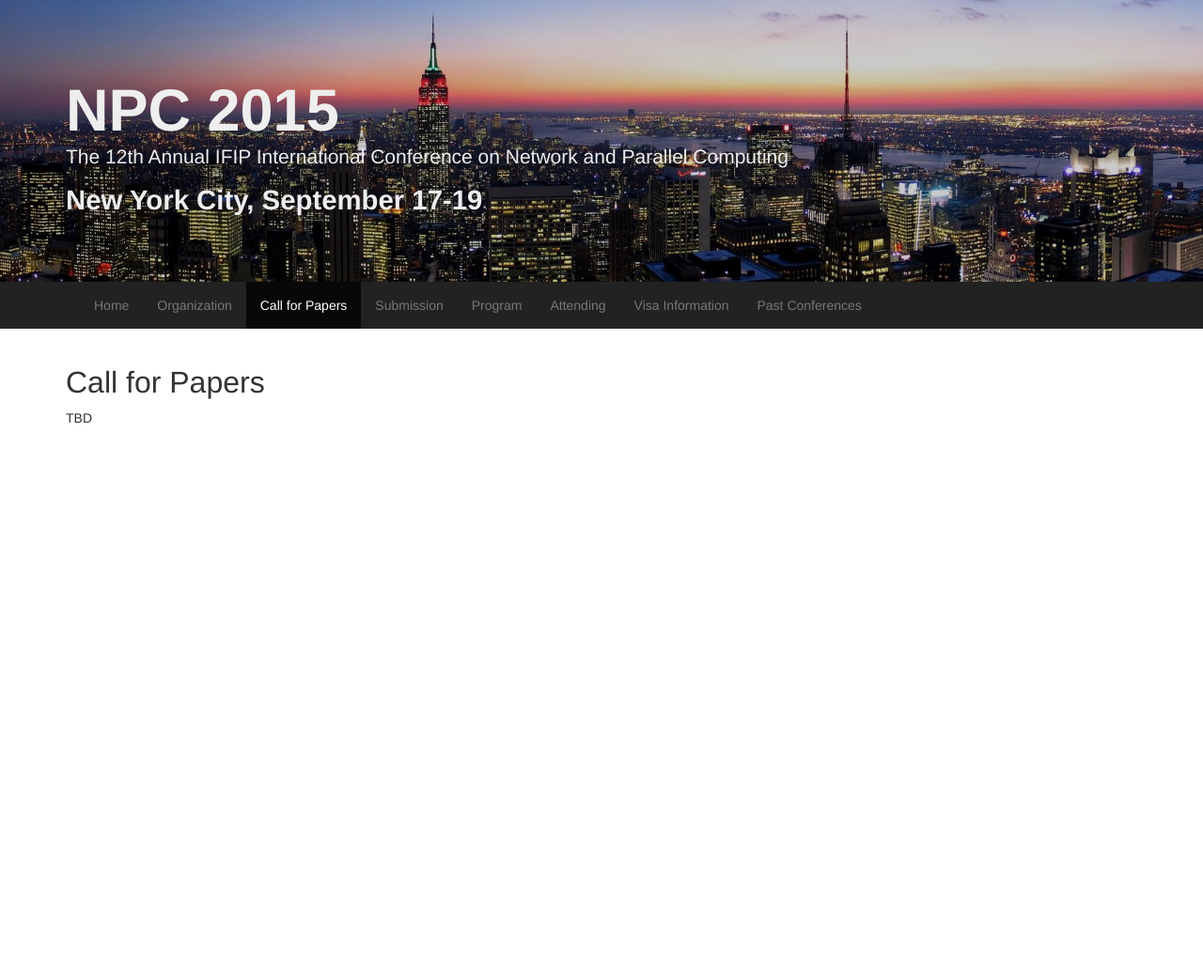
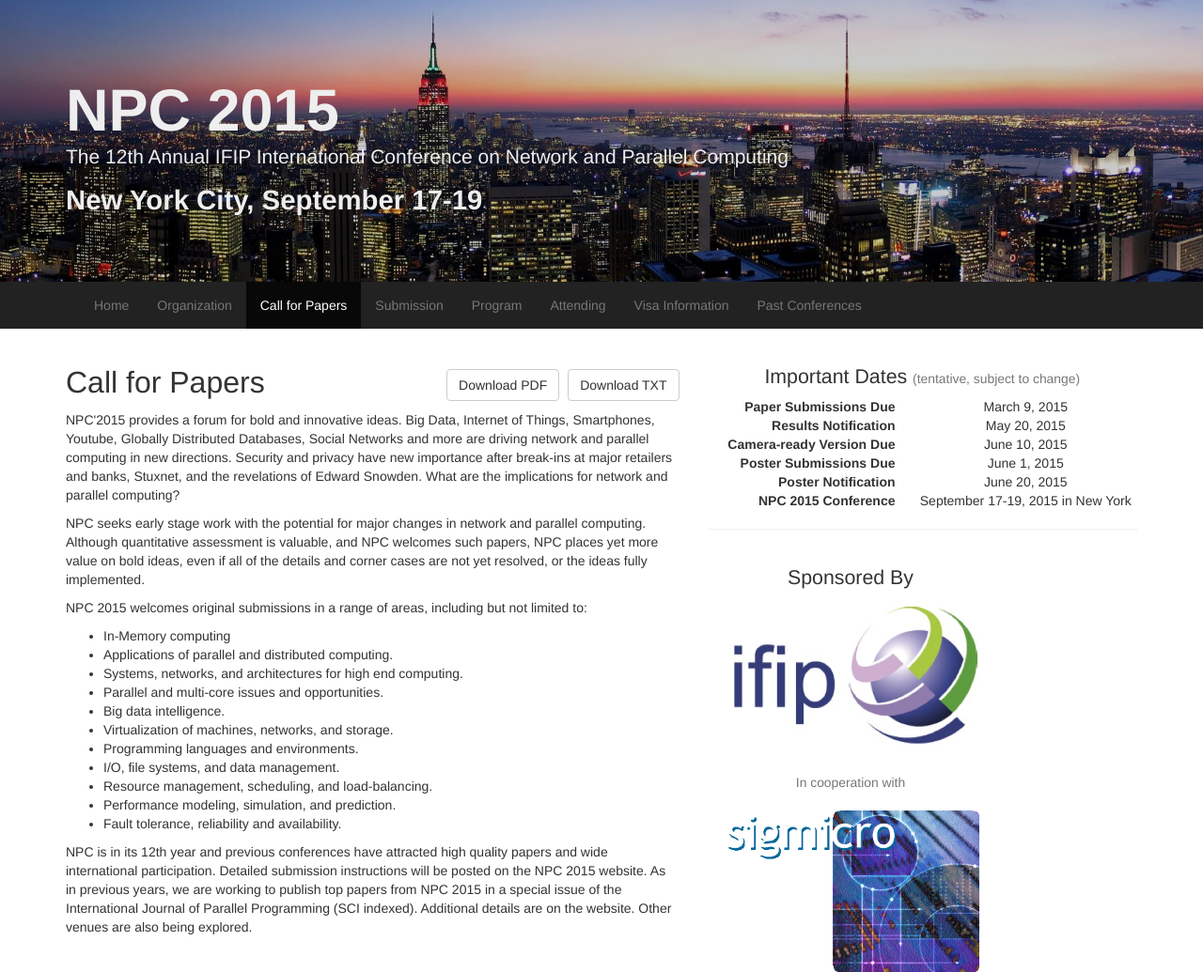
Before and after one commit to ccurtsinger/npc15, a Jekyll site: the page built from call.md, in a window 1280 px wide. Shown: the whole page at 94% size. Built offline with Jekyll 4.4.1, drawn with Linux system fonts in a browser that asks for light colours; nearby versions of some CDN libraries; before the commit the page ends 900 px from its top, so only the background shows below that.

Commit message:
Added PC and call

```diff
--- a/_includes/dates.html
+++ b/_includes/dates.html
@@ -2,7 +2,7 @@
 
 <dl class="dl-horizontal dl-horizontal-wide">
   <dt>Paper Submissions Due</dt>
-  <dd>March 20, 2015</dd>
+  <dd>March 9, 2015</dd>
 
   <dt>Results Notification</dt>
   <dd>May 20, 2015</dd>
--- /dev/null
+++ b/_includes/sponsors.html
@@ -0,0 +1,6 @@
+<div class="col-md-8 col-sm-4 col-xs-5">
+<h3>Sponsored By</h3>
+<img src="/images/ifip.jpg" class="img-responsive">
+<h3><small>In cooperation with</small></h3>
+<img src="/images/sigmicro.gif" class="img-responsive">
+</div>
--- a/call.md
+++ b/call.md
@@ -1,10 +1,59 @@
 ---
-layout: page
+layout: default
 title: Call for Papers
 weight: 2
 in_nav: true
 permalink: /call/
 ---
 
-## Call for Papers
-TBD
+<div class="row">
+  <div class="col-md-7">
+    <h2 class="pull-left">Call for Papers</h2>
+    <h2 class="pull-right">
+      <a href="/files/CFP_NPC2015_v6.pdf" alt="download PDF version" class="btn btn-default">
+        Download PDF
+      </a>
+      <a href="/files/CFP_NPC2015_v6.txt" alt="download text version" class="btn btn-default">
+        Download TXT
+      </a>
+    </h2>
+
+    <span class="clearfix"></span>
+
+    <p>
+      NPC'2015 provides a forum for bold and innovative ideas.  Big Data, Internet of Things, Smartphones, Youtube, Globally Distributed Databases, Social Networks and more are driving network and parallel computing in new directions.  Security and privacy have new importance after break-ins at major retailers and banks, Stuxnet, and the revelations of Edward Snowden. What are the implications for network and parallel computing?
+    </p>
+
+    <p>
+      NPC seeks early stage work with the potential for major changes in network and parallel computing.  Although quantitative assessment is valuable, and NPC welcomes such papers, NPC places yet more value on bold ideas, even if all of the details and corner cases are not yet resolved, or the ideas fully implemented.
+    </p>
+
+    <p>
+      NPC 2015 welcomes original submissions in a range of areas, including but not limited to:
+    </p>
+
+    <ul>
+      <li>In-Memory computing</li>
+      <li>Applications of parallel and distributed computing.</li>
+      <li>Systems, networks, and architectures for high end computing.</li>
+      <li>Parallel and multi-core issues and opportunities.</li>
+      <li>Big data intelligence.</li>
+      <li>Virtualization of machines, networks, and storage.</li>
+      <li>Programming languages and environments.</li>
+      <li>I/O, file systems, and data management.</li>
+      <li>Resource management, scheduling, and load-balancing.</li>
+      <li>Performance modeling, simulation, and prediction.</li>
+      <li>Fault tolerance, reliability and availability.</li>
+    </ul>
+
+    <p>
+      NPC is in its 12th year and previous conferences have attracted high quality papers and wide international participation.  Detailed submission instructions will be posted on the NPC 2015 website.  As in previous years, we are working to publish top papers from NPC 2015 in a special issue of the International Journal of Parallel Programming (SCI indexed).  Additional details are on the website.  Other venues are also being explored.
+    </p>
+
+  </div>
+  <div class="col-md-5 col-sm-12 text-center">
+    {% include dates.html %}
+    <hr>
+    {% include sponsors.html %}
+  </div>
+</div>
--- /dev/null
+++ b/files/CFP_NPC2015_v6.txt
@@ -0,0 +1,160 @@
+===========================================================================
+                             CALL FOR PAPERS
+
+                                NPC 2015
+The 12th IFIP International Conference on Network and Parallel Computing
+                (SCI / EI indexed proceedings in progress)
+                       http://npc15.cs.umass.edu
+
+           September 17-19, 2015              New York, New York
+
+===========================================================================
+
+SPONSOR:         IFIP
+IN-COOPERATION:  ACM SIGMICRO
+
+===========================================================================
+NPC'2015 provides a forum for bold and innovative ideas.  Big Data, Internet
+of Things, Smartphones, Youtube, Globally Distributed Databases, Social
+Networks and more are driving network and parallel computing in new
+directions.  Security and privacy have new importance after break-ins at
+major retailers and banks, Stuxnet, and the revelations of Edward Snowden.
+What are the implications for network and parallel computing?
+
+NPC seeks early stage work with the potential for major changes in network
+and parallel computing.  Although quantitative assessment is valuable, and
+NPC welcomes such papers, NPC places yet more value on bold ideas, even if
+all of the details and corner cases are not yet resolved, or the ideas fully
+implemented.
+
+NPC 2015 welcomes original submissions in a range of areas, including but not
+limited to:
+
+ o In-Memory computing
+ o Applications of parallel and distributed computing.
+ o Systems, networks, and architectures for high end computing.
+ o Parallel and multi-core issues and opportunities.
+ o Big data intelligence.
+ o Virtualization of machines, networks, and storage.
+ o Programming languages and environments.
+ o I/O, file systems, and data management.
+ o Resource management, scheduling, and load-balancing.
+ o Performance modeling, simulation, and prediction.
+ o Fault tolerance, reliability and availability.
+
+NPC is in its 12th year and previous conferences have attracted high quality
+papers and wide international participation.  Detailed submission instructions
+will be posted on the NPC 2015 website.  As in previous years, we are working
+to publish top papers from NPC 2015 in a special issue of the International
+Journal of Parallel Programming (SCI indexed).  Additional details are on the
+website.  Other venues are also being explored.
+
+===========================================================================
+IMPORTANT DATES (Tentative, subject to change)
+
+Paper Submissions Due             March     9, 2015
+Results notification              May      20, 2015
+Camera-ready version due          June     10, 2015
+Poster submissions due            June      1, 2015
+Poster Notification               June     20, 2015
+
+NPC'2015 Conference in New York   Sept  17-19, 2015
+
+===========================================================================
+GENERAL CO-CHAIRS
+Erik Altman,            IBM
+Hai Jin,                Huazhong University of Science & Technology
+
+PROGRAM CO-CHAIRS
+Viji Srinivasan,        IBM TJ. Watson Research Center
+Yunquan Zhang,          Chinese Academy of Sciences
+
+PUBLICATIONS CHAIR
+Abdullah Muzahid,       University of Texas, San Antonio
+
+LOCAL ARRANGEMENTS CO-CHAIRS
+Martha Kim,             Columbia University
+Zehra Sura,             IBM
+
+PUBLICITY CHAIRS
+Wonsun Ahn,             University of Pittsburgh (Americas)
+Wenguang Chen,          Tsinghua Univ    (Asia)
+Christoph Kessler,      Linkoping Univ   (Europe)
+
+REGISTRATION CHAIR
+Ioana Baldini,          IBM
+
+WEB CHAIR
+Charlie Curtsinger,     University of Massachusetts, Amherst
+
+===========================================================================
+PROGRAM COMMITTEE
+
+Pavan Balaji,           Argonne National Laboratory
+Mehmet Balman,          Lawrence Berkeley National Laboratory
+Surendra Byna,          Lawrence Berkeley National Laboratory
+Massimo Cafaro,         University of Salento, Italy
+Jun Chen,               IAPACM, China
+Wenguang Chen,          Tsinghua University
+Yifeng Cui,             University of California, San Diego
+Parijat Dubey,          IBM
+Zhen Fang,              AMD
+Xiaobing Feng,          ICT, CAS
+Junli Gu,               AMD
+Haiwu He,               CNNIC, China
+Shadi Ibrahim,          INRIA
+Dejun Jiang,            Chinese Academy of Sciences
+David Kaeli,            Northeastern University
+Sriram Krishnamoorthy,  Pacific Northwest National Lab
+Laurent Lefevre,        INRIA, France
+Jian Li,                Huawei
+Kenli Li,               Hunan University, China
+Zhiyuan Li,             Purdue University
+Xiaofei Liao,           HUST, China
+Kai Lu,                 NUDT, China
+Xiaoyi Lu,              Ohio State University
+Yutong Lu,              NUDT, China
+Yingwei Luo,            Peking University
+Xiaosong Ma,            North Carolina State University
+Kaoutar El Maghraoui,   IBM
+Vanneschi Marco,        University of Pisa
+Serge Petiton,          Universite des Sciences et Technologies de Lille
+Apan Qasem,             Texas State University
+Guangzhi Qu,            Oakland University
+Xuanhua Shi,            HUST, China
+Gaurav Singh,           CSIRO, Australia
+Peter Sweeney,          IBM
+Clark Verbrugge,        McGill University
+Long Wang,              SCCAS, China
+Ren Wu,                 AMD
+Limin Xiao,             Beihang University, China
+Shengen Yan,            Baidu, IDL
+Liang Yuan,             ICT, CAS
+Linbo Zhang,            LSEC, CAS
+Xianyi Zhang,           IOS, CAS
+Huiyang Zhou,           North Carolina State University
+
+===========================================================================
+ADVISORY COMMITTEE
+Ruay-Shiung Chang,      Taiwan Hospitality & Tourism Univ
+Ce-Kuen Shieh,          National Cheng Kung University, Taiwan
+Timothy K. Shih,        National Central University, Taiwan
+Pen-Chung Yew,          University of Minnesota, USA
+
+STEERING COMMITTEE
+
+Kemal Ebcioglu,         Global Supercomputing, USA  (Chair)
+Hai Jin,                Huazhong Univ. of Science & Technology, China
+Chen Ding,              University of Rochester, USA
+Jack Dongarra,          Univ of Tennessee, USA
+Guangrong Gao,          Univ of Delaware, USA
+Daniel Reed,            University of Iowa, USA
+Zhiwei Xu,              Institue of Computing Technology, China
+Yoichi Muraoka,         Waseda University, Japan
+Jean-Luc Gaudiot,       University of California Irvine, USA
+Guojie Li,              The Institute of Computing Technology, China
+Viktor Prasanna,        University of Southern California, USA
+Weisong Shi,            Wayne State University, USA
+Tony Hey,               Microsoft, USA
+
+===========================================================================
```
Also changed, not shown: index.md (+3 -6 lines), organization.md (+89 -3 lines), 1 other file.
